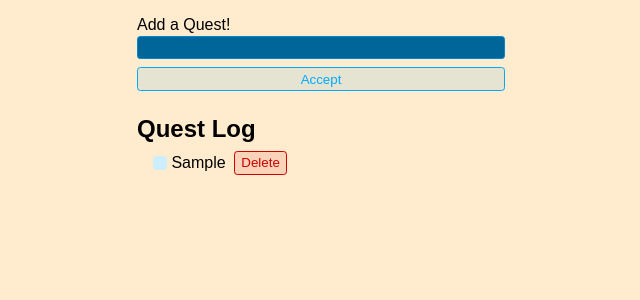
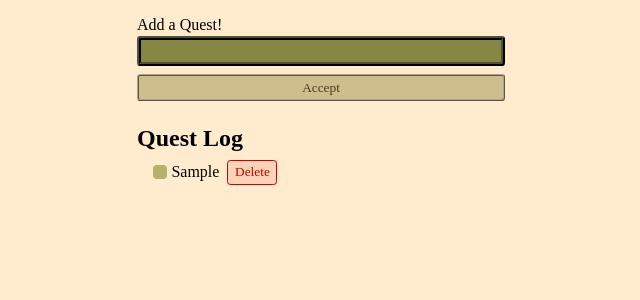
Before and after one commit to Solahks/To-Do, a React (Vite) app: page / in a window 1280 px wide. Both pictures are taken after typing "Sample" into the empty fields and a click on the button "Accept". Shown: the top 300 px of the page, without its empty margins (319-959 px from the left). Built offline with nearby package versions, Linux system fonts and the light colour scheme.

Commit message:
Update styles.css

```diff
--- a/src/styles.css
+++ b/src/styles.css
@@ -1,5 +1,5 @@
 * {
-    font-family: Arial, Helvetica, sans-serif;
+    font-family:serif;
     box-sizing: border-box;
     background-color: blanchedalmond;
   }
@@ -27,9 +27,9 @@
   }
 
   .btn {
-    background: hsl(200, 100%, 50%, 0.1);
-    border: 1px solid hsl(200, 100%, 50%);
-    color: hsl(200, 100%, 50%);
+    background: hsla(54, 85%, 22%, 0.322);
+    border: 2px ridge hsl(40, 21%, 61%);
+    color: hsl(29, 44%, 22%);
     padding: 0.25em 0.5em;
     border-radius: 0.25em;
     cursor: pointer;
@@ -38,7 +38,7 @@
 
   .btn:hover,
   .btn:focus-visible {
-    background: hsl(200, 100%, 50%, 0.2);
+    background: hsla(64, 84%, 34%, 0.39);
   }
 
   .btn.btn-danger {
@@ -54,15 +54,15 @@
 
   .new-item-form input {
     outline: none;
-    border: 1px solid hsl(200, 100%, 40%);
-    background: hsl(200, 100%, 30%);
+    border: 4px ridge hsl(62, 24%, 26%);
+    background: hsl(61, 35%, 39%);
     border-radius: 0.25em;
     padding: 0.25em 0.5em;
-    color: hsl(200, 100%, 90%);
+    color: hsl(60, 67%, 80%);
   }
 
   .new-item-form input:focus {
-    border: 1px solid hsl(200, 100%, 70%);
+    border: 4px ridge hsl(54, 86%, 31%);
   }
 
   .header {
@@ -79,7 +79,7 @@
   }
 
   .list li:has(input:checked) label {
-    color: hsl(200, 20%, 40%);
+    color: hsl(69, 20%, 40%);
   }
 
   .list {
@@ -102,7 +102,7 @@
   }
 
   .list li:has(input:focus-visible) label {
-    outline: 1px solid hsl(200, 100%, 50%);
+    outline: 1px solid hsl(54, 100%, 50%);
   }
 
   .list li input {
@@ -119,7 +119,7 @@
     display: block;
     width: 0.9rem;
     height: 0.9rem;
-    background: hsl(200, 100%, 90%);
+    background: hsl(58, 33%, 56%);
     border-radius: 0.25em;
     display: flex;
     justify-content: center;
@@ -127,17 +127,17 @@
   }
 
   .list li label:hover::before {
-    background: hsl(200, 100%, 80%);
+    background: hsl(59, 58%, 68%);
   }
 
   .list li:has(input:checked) label::before {
     content: "✔";
-    background: hsl(200, 100%, 40%);
-    color: hsl(200, 100%, 90%);
+    background: hsl(66, 52%, 53%);
+    color: hsl(61, 100%, 90%);
     font-size: 0.75rem;
     font-weight: bold;
   }
 
   .list li:has(input:checked) label:hover::before {
-    background: hsl(200, 100%, 30%);
+    background: hsl(59, 100%, 30%);
   }
```
